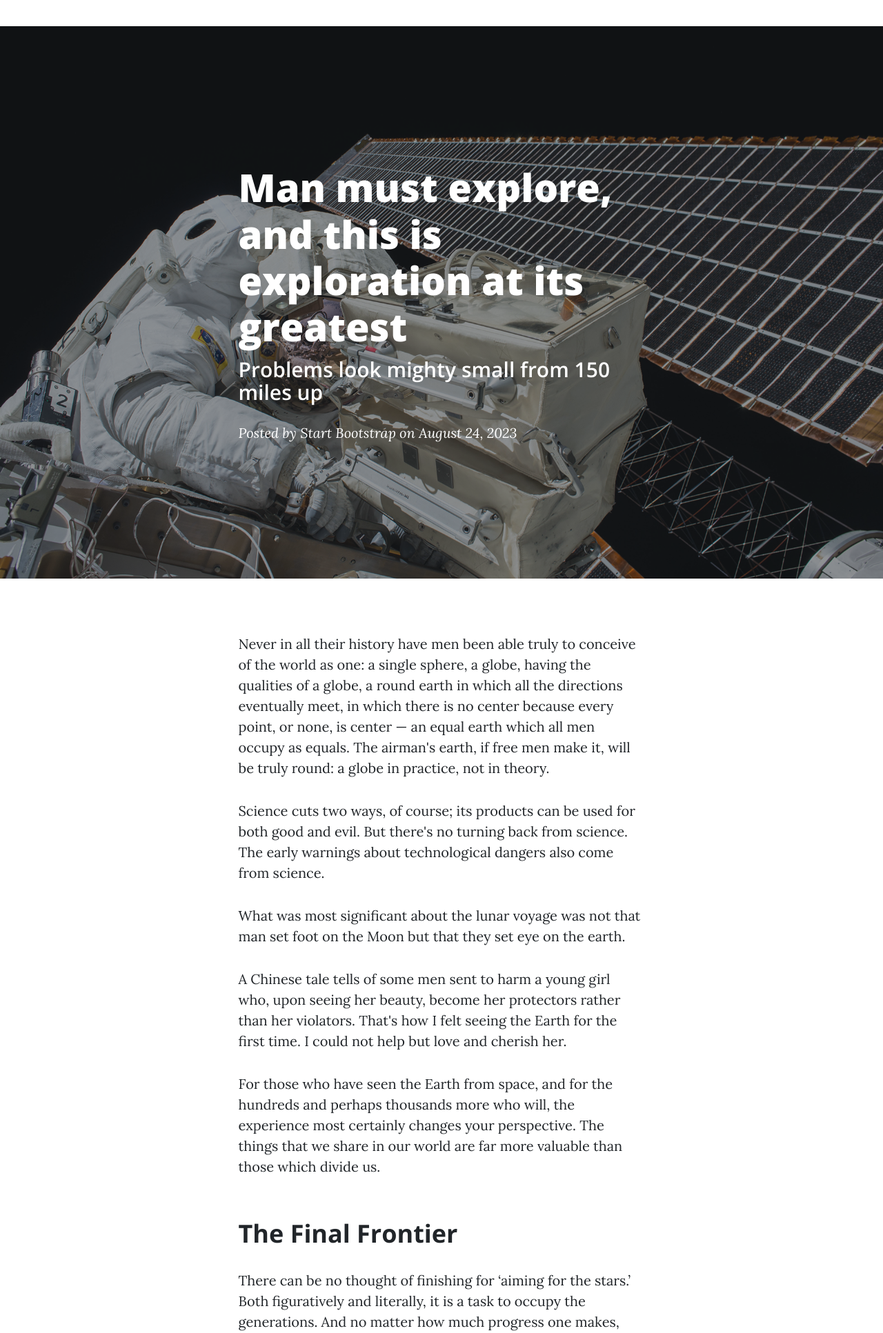
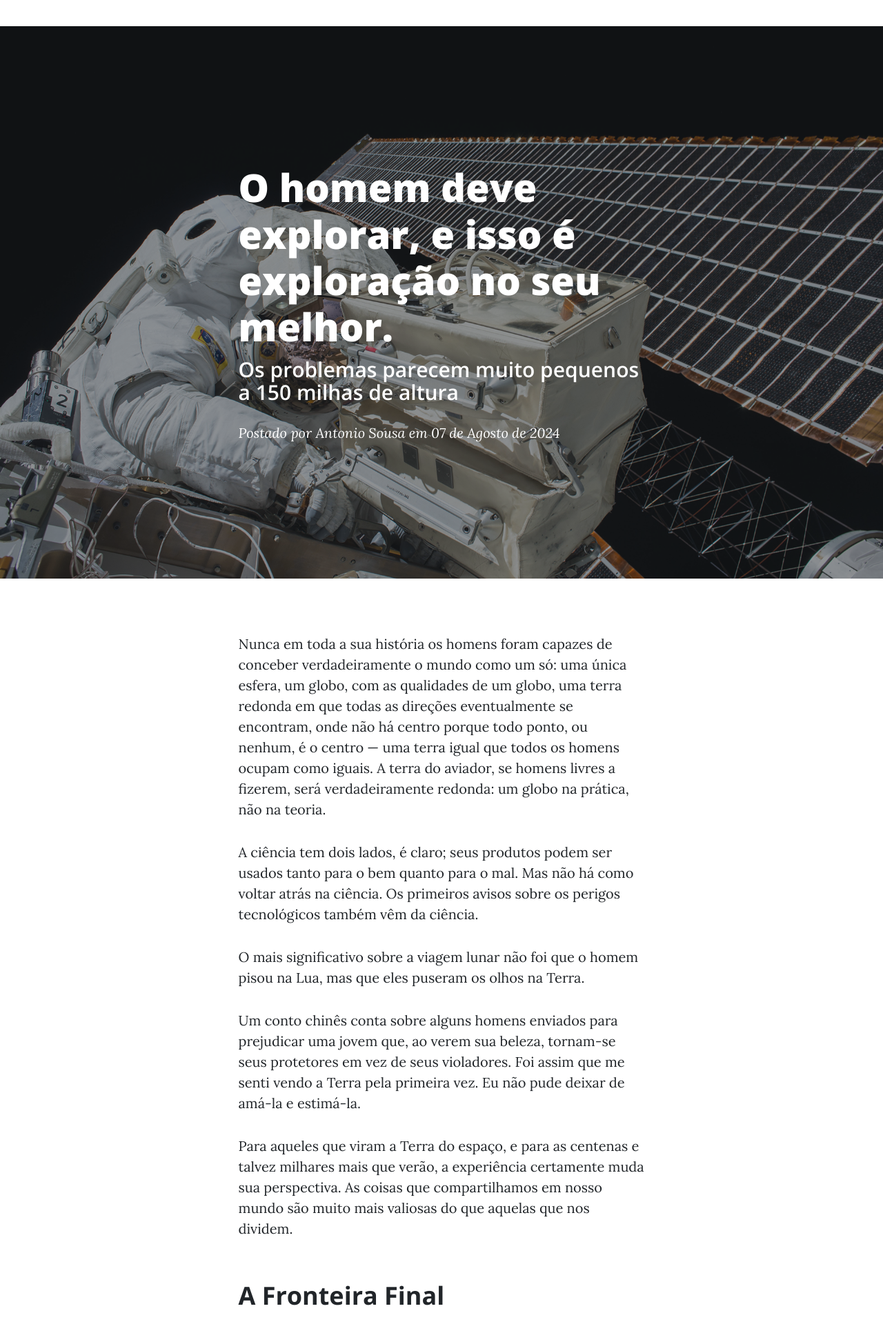
Before and after one commit to antoniosousa/blog, a Django app: page /post/1/ in a window 1280 px wide. Shown: the part 542-2475 px from the top of the page at 69% size. Run offline with Django 5.2, Linux system fonts and the light colour scheme; some libraries are stand-ins or nearby versions.

Commit message:
update post

```diff
--- a/templates/post.html
+++ b/templates/post.html
@@ -1,16 +1,17 @@
 {% extends "home.html" %}
+{% load static %}
 {% block main_content %}
-<header class="masthead" style="background-image: url('assets/img/post-bg.jpg')">
+<header class="masthead" style="background-image: url({% static 'assets/img/post-bg.jpg' %})">
     <div class="container position-relative px-4 px-lg-5">
         <div class="row gx-4 gx-lg-5 justify-content-center">
             <div class="col-md-10 col-lg-8 col-xl-7">
                 <div class="post-heading">
-                    <h1>Man must explore, and this is exploration at its greatest</h1>
-                    <h2 class="subheading">Problems look mighty small from 150 miles up</h2>
+                    <h1>O homem deve explorar, e isso é exploração no seu melhor.</h1>
+                    <h2 class="subheading">Os problemas parecem muito pequenos a 150 milhas de altura</h2>
                     <span class="meta">
-                        Posted by
-                        <a href="#!">Start Bootstrap</a>
-                        on August 24, 2023
+                        Postado por
+                        <a href="#!">Antonio Sousa</a>
+                        em 07 de Agosto de 2024
                     </span>
                 </div>
             </div>
@@ -22,26 +23,27 @@
     <div class="container px-4 px-lg-5">
         <div class="row gx-4 gx-lg-5 justify-content-center">
             <div class="col-md-10 col-lg-8 col-xl-7">
-                <p>Never in all their history have men been able truly to conceive of the world as one: a single sphere, a globe, having the qualities of a globe, a round earth in which all the directions eventually meet, in which there is no center because every point, or none, is center — an equal earth which all men occupy as equals. The airman's earth, if free men make it, will be truly round: a globe in practice, not in theory.</p>
-                <p>Science cuts two ways, of course; its products can be used for both good and evil. But there's no turning back from science. The early warnings about technological dangers also come from science.</p>
-                <p>What was most significant about the lunar voyage was not that man set foot on the Moon but that they set eye on the earth.</p>
-                <p>A Chinese tale tells of some men sent to harm a young girl who, upon seeing her beauty, become her protectors rather than her violators. That's how I felt seeing the Earth for the first time. I could not help but love and cherish her.</p>
-                <p>For those who have seen the Earth from space, and for the hundreds and perhaps thousands more who will, the experience most certainly changes your perspective. The things that we share in our world are far more valuable than those which divide us.</p>
-                <h2 class="section-heading">The Final Frontier</h2>
-                <p>There can be no thought of finishing for ‘aiming for the stars.’ Both figuratively and literally, it is a task to occupy the generations. And no matter how much progress one makes, there is always the thrill of just beginning.</p>
-                <p>There can be no thought of finishing for ‘aiming for the stars.’ Both figuratively and literally, it is a task to occupy the generations. And no matter how much progress one makes, there is always the thrill of just beginning.</p>
-                <blockquote class="blockquote">The dreams of yesterday are the hopes of today and the reality of tomorrow. Science has not yet mastered prophecy. We predict too much for the next year and yet far too little for the next ten.</blockquote>
-                <p>Spaceflights cannot be stopped. This is not the work of any one man or even a group of men. It is a historical process which mankind is carrying out in accordance with the natural laws of human development.</p>
-                <h2 class="section-heading">Reaching for the Stars</h2>
-                <p>As we got further and further away, it [the Earth] diminished in size. Finally it shrank to the size of a marble, the most beautiful you can imagine. That beautiful, warm, living object looked so fragile, so delicate, that if you touched it with a finger it would crumble and fall apart. Seeing this has to change a man.</p>
-                <a href="#!"><img class="img-fluid" src="assets/img/post-sample-image.jpg" alt="..." /></a>
-                <span class="caption text-muted">To go places and do things that have never been done before – that’s what living is all about.</span>
-                <p>Space, the final frontier. These are the voyages of the Starship Enterprise. Its five-year mission: to explore strange new worlds, to seek out new life and new civilizations, to boldly go where no man has gone before.</p>
-                <p>As I stand out here in the wonders of the unknown at Hadley, I sort of realize there’s a fundamental truth to our nature, Man must explore, and this is exploration at its greatest.</p>
+                <p>Nunca em toda a sua história os homens foram capazes de conceber verdadeiramente o mundo como um só: uma única esfera, um globo, com as qualidades de um globo, uma terra redonda em que todas as direções eventualmente se encontram, onde não há centro porque todo ponto, ou nenhum, é o centro — uma terra igual que todos os homens ocupam como iguais. A terra do aviador, se homens livres a fizerem, será verdadeiramente redonda: um globo na prática, não na teoria.</p>
+                <p>A ciência tem dois lados, é claro; seus produtos podem ser usados tanto para o bem quanto para o mal. Mas não há como voltar atrás na ciência. Os primeiros avisos sobre os perigos tecnológicos também vêm da ciência.</p>
+                <p>O mais significativo sobre a viagem lunar não foi que o homem pisou na Lua, mas que eles puseram os olhos na Terra.</p>
+                <p>Um conto chinês conta sobre alguns homens enviados para prejudicar uma jovem que, ao verem sua beleza, tornam-se seus protetores em vez de seus violadores. Foi assim que me senti vendo a Terra pela primeira vez. Eu não pude deixar de amá-la e estimá-la.</p>
+                <p>Para aqueles que viram a Terra do espaço, e para as centenas e talvez milhares mais que verão, a experiência certamente muda sua perspectiva. As coisas que compartilhamos em nosso mundo são muito mais valiosas do que aquelas que nos dividem.</p>
+                <h2 class="section-heading">A Fronteira Final</h2>
+                <p>Não pode haver pensamento de conclusão para 'mirar nas estrelas'. Tanto figurativamente quanto literalmente, é uma tarefa para ocupar gerações. E não importa o quanto de progresso se faça, sempre há o entusiasmo de estar apenas começando.</p>
+                <p>Não pode haver pensamento de conclusão para 'mirar nas estrelas'. Tanto figurativamente quanto literalmente, é uma tarefa para ocupar gerações. E não importa o quanto de progresso se faça, sempre há o entusiasmo de estar apenas começando.</p>
+                <blockquote class="blockquote">Os sonhos de ontem são as esperanças de hoje e a realidade de amanhã. A ciência ainda não dominou a profecia. Nós prevemos demais para o próximo ano e ainda muito pouco para os próximos dez.</blockquote>
+                <p>Os voos espaciais não podem ser interrompidos. Este não é o trabalho de um único homem ou mesmo de um grupo de homens. É um processo histórico que a humanidade está realizando de acordo com as leis naturais do desenvolvimento humano.</p>
+                <h2 class="section-heading">Alcançando as Estrelas</h2>
+                <p>À medida que nos afastávamos mais e mais, a Terra diminuía de tamanho. Finalmente, ela encolheu ao tamanho de uma bola de gude, a mais bela que você pode imaginar. Aquele objeto bonito, quente e vivo parecia tão frágil, tão delicado, que se você tocasse com um dedo, ele se desintegraria e cairia aos pedaços. Ver isso tem que mudar um homem.</p>
+
+                <a href="#!"><img class="img-fluid" src="{%  static 'assets/img/post-sample-image.jpg' %}" alt="..." /></a>
+                <span class="caption text-muted">Ir a lugares e fazer coisas que nunca foram feitas antes – é disso que se trata viver.</span>
+                <p>Espaço, a fronteira final. Estas são as viagens da nave estelar Enterprise. Sua missão de cinco anos: explorar novos mundos estranhos, buscar novas vidas e novas civilizações, ir audaciosamente onde nenhum homem jamais esteve.</p>
+                <p>Enquanto estou aqui nas maravilhas do desconhecido em Hadley, meio que percebo que há uma verdade fundamental em nossa natureza, o homem deve explorar, e esta é a exploração em seu auge.</p>
                 <p>
-                    Placeholder text by
+                    Texto de reserva por
                     <a href="http://spaceipsum.com/">Space Ipsum</a>
-                    &middot; Images by
+                    &middot; Imagens por
                     <a href="https://www.flickr.com/photos/nasacommons/">NASA on The Commons</a>
                 </p>
             </div>
```
Also changed, not shown: templates/index.html (+5 -5 lines).
